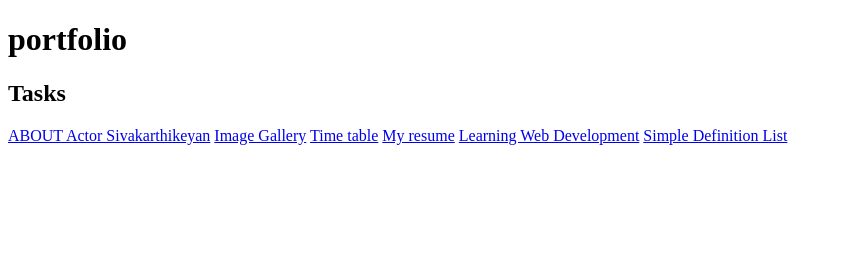
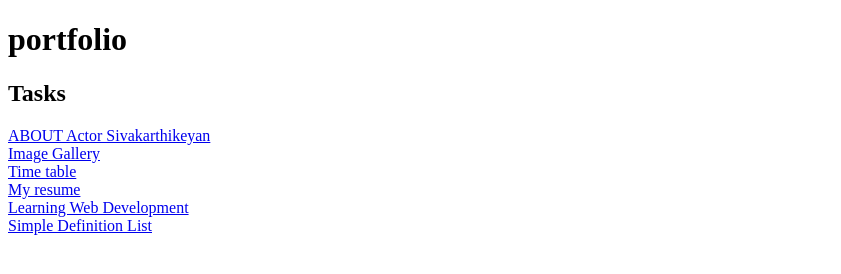
Before and after one commit to pandiya22/FrontendProjects, a plain HTML site: page index.html in a window 1280 px wide. Shown: the whole page, without its empty margins (0-841 px from the left). Drawn offline with Linux system fonts and the light colour scheme.

Commit message:
new line

```diff
--- a/index.html
+++ b/index.html
@@ -8,11 +8,11 @@
     <body>
         <h1>portfolio</h1>
         <h2>Tasks</h2>
-        <a href="./tasks/about actor sk.html">ABOUT Actor Sivakarthikeyan</a>
-        <a href="./tasks/imagerow.html">Image Gallery</a>
-        <a href="./tasks/table.html">Time table</a>
-        <a href="./tasks/resume.html">My resume</a>
-        <a href="./tasks/webdevelopment.html">Learning Web Development</a>
+        <a href="./tasks/about actor sk.html">ABOUT Actor Sivakarthikeyan</a><br>
+        <a href="./tasks/imagerow.html">Image Gallery</a><br>
+        <a href="./tasks/table.html">Time table</a><br>
+        <a href="./tasks/resume.html">My resume</a><br>
+        <a href="./tasks/webdevelopment.html">Learning Web Development</a><br>
         <a href="./tasks/definitionlist.html">Simple Definition List</a>
     </body>
 </html>
```
